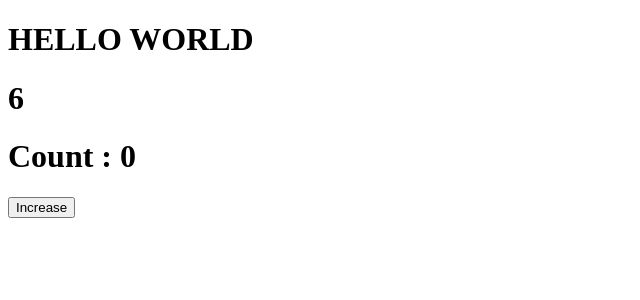
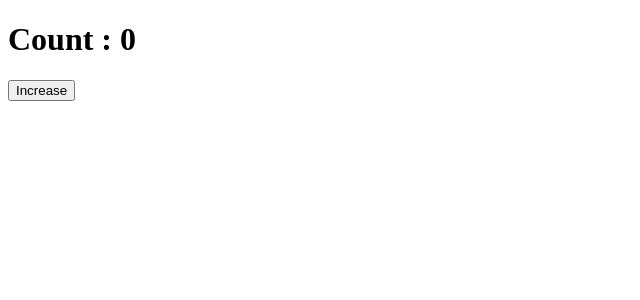
Before and after one commit to Baku305/react-exercises, a React (Create React App) app in the folder react-exercises/: page / in a window 1280 px wide. Shown: the top 300 px of the page, without its empty margins (0-640 px from the left). Built offline with nearby package versions, Linux system fonts and the light colour scheme.

Commit message:
clean files

```diff
--- a/react-exercises/src/app.jsx
+++ b/react-exercises/src/app.jsx
@@ -5,24 +5,10 @@ import {ClickCounter} from "./ClickCounter"
 
 
 export class App extends React.Component {
-  state = {
-    language: "en",
-  };
-
-  handleLenguageChange = (event) => {
-    this.setState({
-      language: event.target.value,
-    });
-    console.log(this.state);
-  };
-
-  onLogin = (state) => console.log(state);
 
   render() {
     return (
       <>
-        <Welcome />
-								<Sum/>
 								<ClickCounter/>
       </>
     );
```
